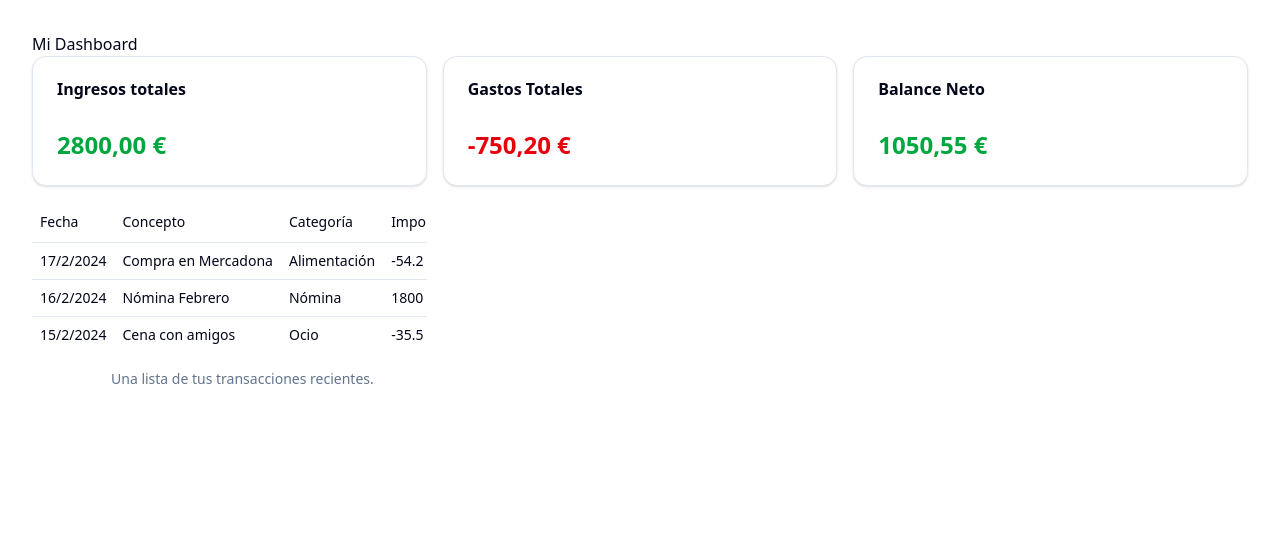
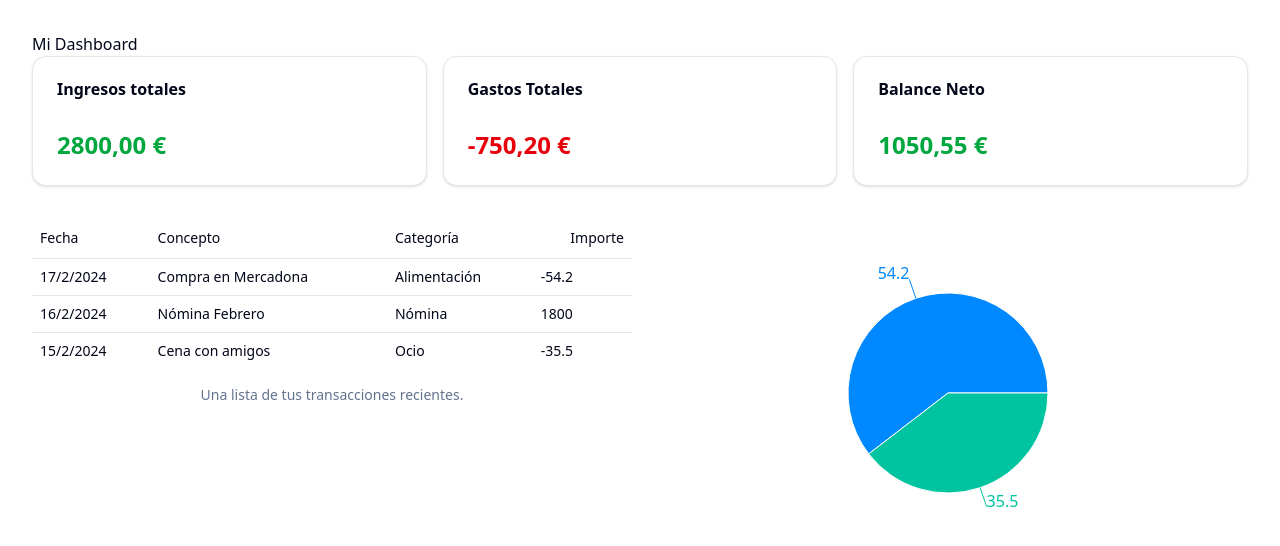
Before and after one commit to Paulasjc/visuwallet, a React (Vite) app: page / in a window 1280 px wide. Shown: the top 546 px of the page. Built offline with nearby package versions, Linux system fonts and the light colour scheme.

Commit message:
feat(ui): implement and test CategoryChart component

```diff
--- a/package.json
+++ b/package.json
@@ -20,7 +20,8 @@
     "radix-ui": "^1.4.3",
     "react": "^19.2.0",
     "react-dom": "^19.2.0",
-    "tailwind-merge": "^3.4.1"
+    "tailwind-merge": "^3.4.1",
+    "recharts": "^2.12.7"
   },
   "devDependencies": {
     "@eslint/js": "^9.39.1",
@@ -29,6 +30,7 @@
     "@types/react": "^19.2.7",
     "@types/react-dom": "^19.2.3",
     "@vitejs/plugin-react": "^5.1.1",
+    "@types/recharts": "^1.8.29",
     "autoprefixer": "^10.4.24",
     "eslint": "^9.39.1",
     "eslint-plugin-react-hooks": "^7.0.1",
--- a/src/App.tsx
+++ b/src/App.tsx
@@ -2,6 +2,8 @@ import { SummaryCard } from './components/dashboard/SummaryCard'
 import './App.css'
 import { TransactionTable } from './components/dashboard/TransactionTable'
 import type { Transaction } from './types';
+import { CategoryChart } from './components/dashboard/CategoryChart';
+import { prepareChartData } from './lib/chart-utils';
 
 function App() {
 
@@ -11,6 +13,8 @@ function App() {
     { date: new Date('2024-02-15'), description: 'Cena con amigos', category: 'Ocio', amount: -35.50 },
   ];
 
+  const chartData = prepareChartData(mockTransactions);
+
 
   return (
     <div className='p-8'>
@@ -19,9 +23,13 @@ function App() {
       <SummaryCard title='Ingresos totales' value={2800} />
       <SummaryCard title="Gastos Totales" value={-750.20} />
       <SummaryCard title="Balance Neto" value={1050.55} />
-      <TransactionTable transactions={mockTransactions} />
 
 
+
+      </div>
+      <div className="grid grid-cols-1 md:grid-cols-2 gap-4 mt-8">
+        <TransactionTable transactions={mockTransactions} />
+        <CategoryChart data={chartData} /> {/* <-- USANDO EL NUEVO COMPONENTE */}
       </div>
 
     </div>
--- /dev/null
+++ b/src/components/dashboard/CategoryChart.tsx
@@ -0,0 +1,52 @@
+import { type ChartData } from "@/lib/chart-utils";
+// 1. Importa los componentes de Recharts
+import {
+  ResponsiveContainer,
+  PieChart,
+  Pie,
+  Cell,
+  Tooltip,
+} from "recharts";
+
+// (Opcional) Define una lista de colores para las categorías
+const COLORS = ["#0088FE", "#00C49F", "#FFBB28", "#FF8042", "#8884d8"];
+
+type CategoryChartProps = {
+  data: ChartData[];
+};
+
+export const CategoryChart = ({ data }: CategoryChartProps) => {
+  return (
+    <div className="h-[350px]"> {/* Damos una altura fija al contenedor del gráfico */}
+      <ResponsiveContainer width="100%" height="100%">
+        <PieChart>
+          {/* 2. Configura el componente Pie */}
+          <Pie
+            data={data}
+            dataKey="value" // La propiedad de nuestros datos que contiene el valor numérico
+            nameKey="name"   // La propiedad que contiene el nombre de la categoría
+            cx="50%"         // Centra el gráfico horizontalmente
+            cy="50%"         // Centra el gráfico verticalmente
+            outerRadius={100} // El radio exterior del pastel
+            fill="#8884d8"   // Un color de relleno por defecto
+            label          // Muestra etiquetas en cada sección
+          >
+            {/* 3. Mapea los datos para asignar un color a cada celda (sección) */}
+            {data.map((entry, index) => (
+              <Cell key={`cell-${index}`} fill={COLORS[index % COLORS.length]} />
+            ))}
+          </Pie>
+          {/* 4. Añade el Tooltip para interactividad */}
+          <Tooltip
+            formatter={(value: number) =>
+              new Intl.NumberFormat("es-ES", {
+                style: "currency",
+                currency: "EUR",
+              }).format(value)
+            }
+          />
+        </PieChart>
+      </ResponsiveContainer>
+    </div>
+  );
+};
--- /dev/null
+++ b/src/lib/chart-utils-test.ts
@@ -0,0 +1,39 @@
+// src/lib/chart-utils.test.ts
+
+import { describe, it, expect } from 'vitest';
+import { type Transaction } from '@/types';
+import { prepareChartData } from './chart-utils';
+
+describe('prepareChartData', () => {
+
+  // Lo definimos una sola vez para todo el 'describe'
+  const testTransactions: Transaction[] = [
+    { date: new Date(), description: 'Mercadona', amount: -54.20, category: 'Alimentación' },
+    { date: new Date(), description: 'Nómina', amount: 1800.00, category: 'Nómina' },
+    { date: new Date(), description: 'Cena', amount: -35.50, category: 'Ocio' },
+    { date: new Date(), description: 'Lidl', amount: -30.00, category: 'Alimentación' },
+    { date: new Date(), description: 'Cine', amount: -12.00, category: 'Ocio' },
+  ];
+
+  it('should group expenses by category, sum their absolute values, and ignore incomes', () => {
+    // ACT: Llamamos a la función una sola vez
+    const chartData = prepareChartData(testTransactions);
+
+    // ASSERT 1: Verificar que solo hay 2 categorías de gastos
+    expect(chartData).toHaveLength(2);
+
+    // ASSERT 2: Verificar los datos de la categoría 'Alimentación'
+    const alimentacionData = chartData.find(item => item.name === 'Alimentación');
+    expect(alimentacionData).toBeDefined(); // Nos aseguramos de que existe
+    expect(alimentacionData?.value).toBeCloseTo(84.20); // 54.20 + 30.00
+
+    // ASSERT 3: Verificar los datos de la categoría 'Ocio'
+    const ocioData = chartData.find(item => item.name === 'Ocio');
+    expect(ocioData).toBeDefined(); // Nos aseguramos de que existe
+    expect(ocioData?.value).toBeCloseTo(47.50); // 35.50 + 12.00
+
+    // ASSERT 4: Verificar que la categoría de ingresos 'Nómina' no está presente
+    const nominaData = chartData.find(item => item.name === 'Nómina');
+    expect(nominaData).toBeUndefined();
+  });
+});
--- /dev/null
+++ b/src/lib/chart-utils.ts
@@ -0,0 +1,32 @@
+import { type Transaction } from "@/types";
+
+// Definimos el tipo de salida que Recharts espera
+export type ChartData = {
+  name: string; // El nombre de la categoría
+  value: number; // El total gastado en esa categoría (como número positivo)
+};
+
+export const prepareChartData = (transactions: Transaction[]): ChartData[] => {
+  // Objeto para agrupar los gastos por categoría
+  const categoryTotals: { [key: string]: number } = {};
+
+  // 1. Recorremos todas las transacciones
+  for (const transaction of transactions) {
+    // Solo nos interesan los gastos (amount < 0)
+    if (transaction.amount < 0) {
+      const { category, amount } = transaction;
+
+      // Si la categoría ya existe en nuestro objeto, le sumamos el gasto.
+      // Si no existe, la inicializamos con el gasto actual.
+      categoryTotals[category] = (categoryTotals[category] || 0) + Math.abs(amount); // Usamos Math.abs para convertir el gasto en un número positivo
+    }
+  }
+
+  // 2. Convertimos el objeto de totales en el array que Recharts necesita
+  const chartData = Object.entries(categoryTotals).map(([name, value]) => ({
+    name,
+    value,
+  }));
+
+  return chartData;
+};
```
Also changed, not shown: 1 other file (tests, documents, lock files or other folders).
